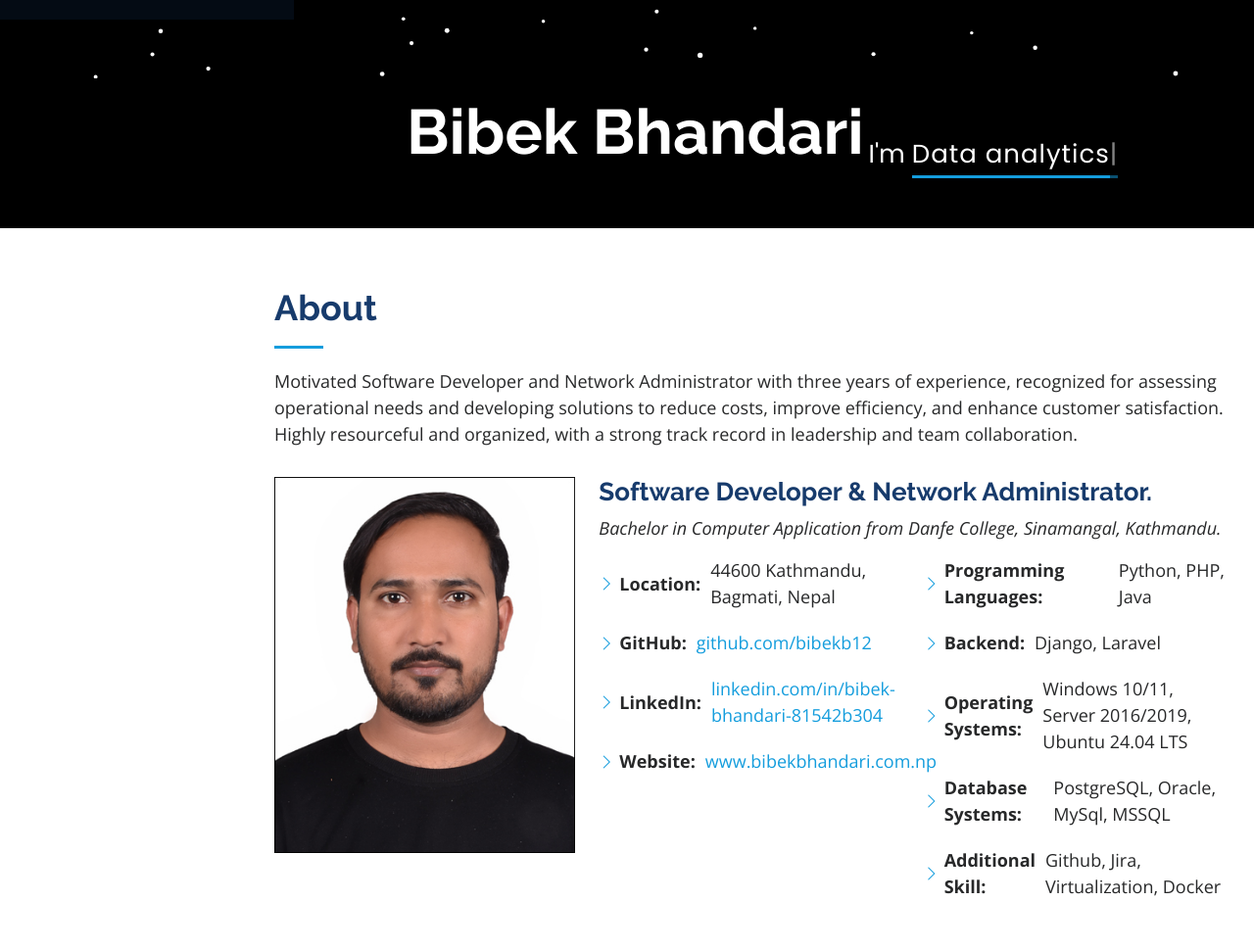
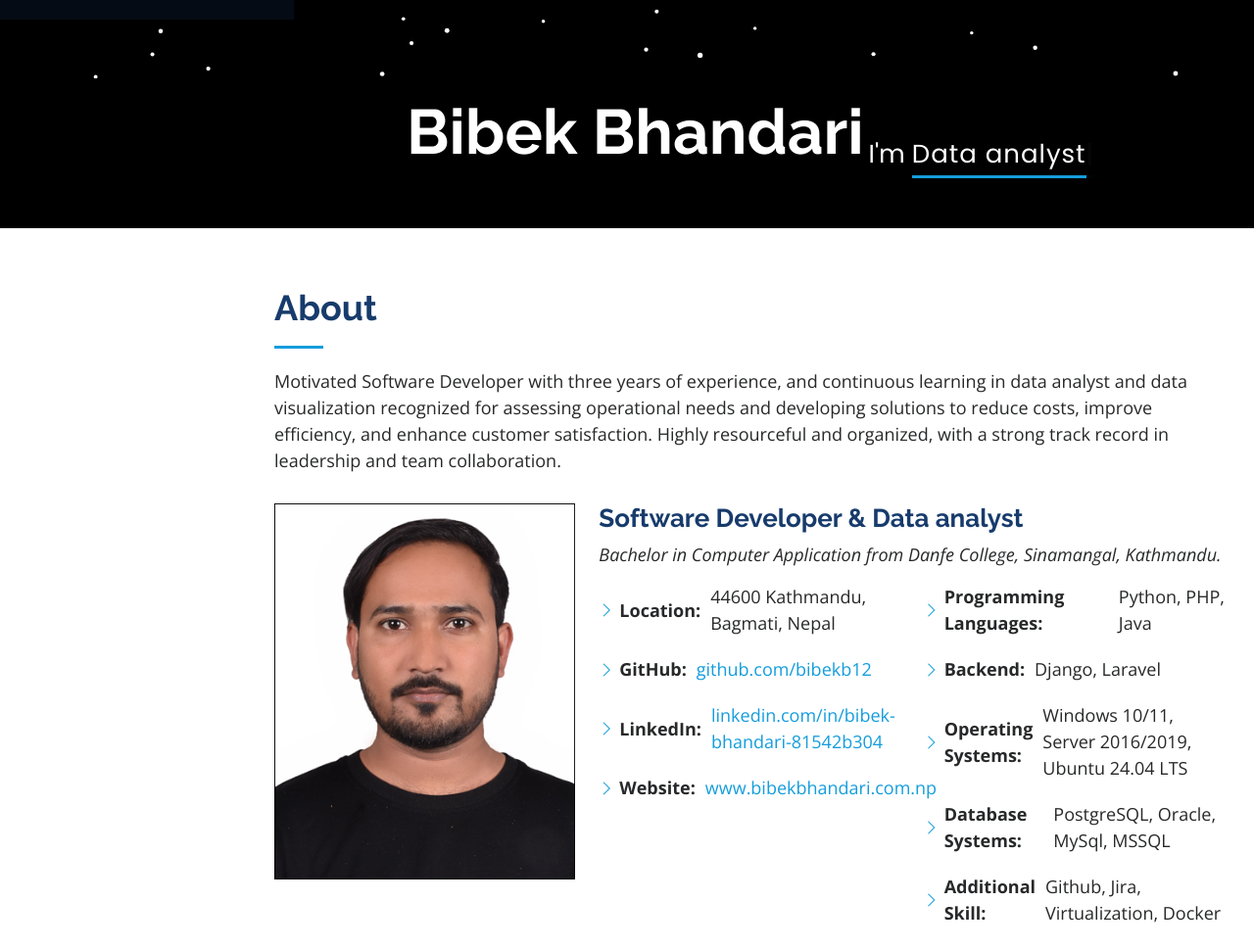
Before and after one commit to bibekb12/bibek, a plain HTML site: page index.html in a window 1280 px wide. Shown: the part 780-1749 px from the top of the page at 98% size. Drawn offline with nearby package versions, Linux system fonts and the light colour scheme.

Commit message:
description added

```diff
--- a/index.html
+++ b/index.html
@@ -5,7 +5,7 @@
     <meta content="width=device-width, initial-scale=1.0" name="viewport" />
 
     <title>
-      Bibek Bhandari - IT Professional | Data analytics & Django Developer
+      Bibek Bhandari - IT Professional | Data analyst & Django Developer
     </title>
     <meta
       content="Bibek Bhandari, IT professional, Django developer, data science, web development, Nepal"
@@ -122,7 +122,7 @@
           I'm
           <span
             class="typed"
-            data-typed-items="Developer, Data analytics, Data Scientist, Quick learner"
+            data-typed-items="Developer, Data analyst, Data Scientist, Quick learner"
           ></span>
         </p>
       </div>
@@ -135,11 +135,12 @@
           <div class="section-title">
             <h2>About</h2>
             <p>
-              Motivated Software Developer and Network Administrator with three
-              years of experience, recognized for assessing operational needs
-              and developing solutions to reduce costs, improve efficiency, and
-              enhance customer satisfaction. Highly resourceful and organized,
-              with a strong track record in leadership and team collaboration.
+              Motivated Software Developer with three years of experience, and
+              continuous learning in data analyst and data visualization
+              recognized for assessing operational needs and developing
+              solutions to reduce costs, improve efficiency, and enhance
+              customer satisfaction. Highly resourceful and organized, with a
+              strong track record in leadership and team collaboration.
             </p>
           </div>
 
@@ -152,7 +153,7 @@
               />
             </div>
             <div class="col-lg-8 pt-4 pt-lg-0 content" data-aos="fade-left">
-              <h3>Software Developer &amp; Network Administrator.</h3>
+              <h3>Software Developer &amp; Data analyst</h3>
               <p class="fst-italic">
                 Bachelor in Computer Application from Danfe College, Sinamangal,
                 Kathmandu.
@@ -247,10 +248,9 @@
             <div class="col-lg-6" data-aos="fade-up">
               <h3 class="resume-title">Summary of Qualifications</h3>
               <p>
-                Motivated Software Developer and Network Administrator with
-                three years of experience, recognized for assessing operational
-                needs and developing solutions to reduce costs, improve
-                efficiency, and enhance customer satisfaction.
+                Progressive learning in the data analyst and working in the
+                project of the AI/ML for the pregressive improvement of the
+                learning in machine learning.
               </p>
 
               <h3 class="resume-title">Education</h3>
```
